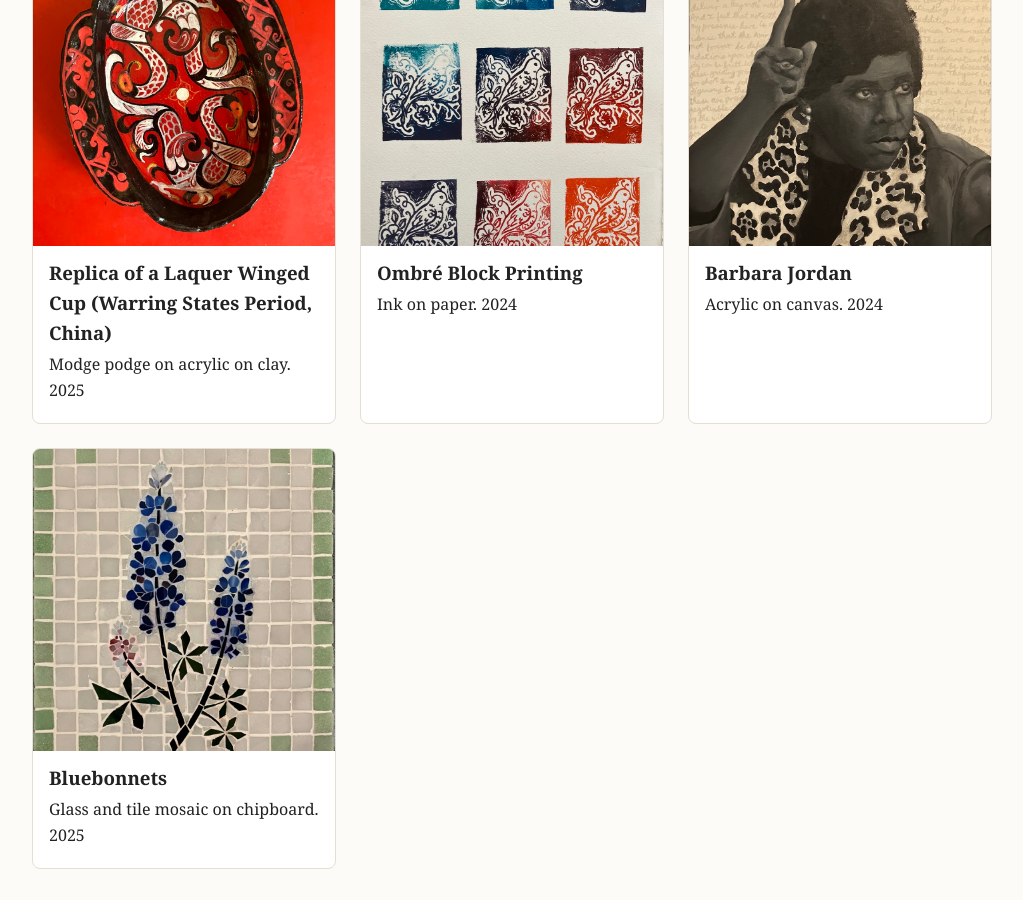
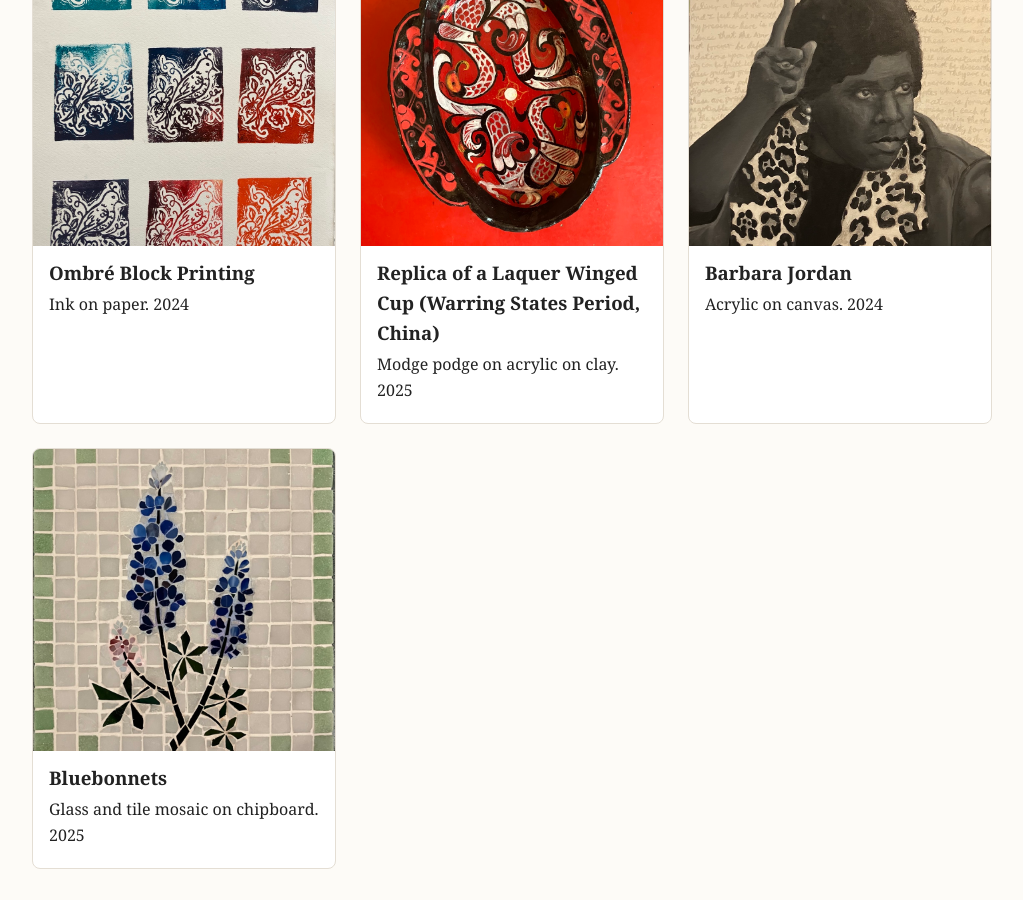
Before and after one commit to DJLiZe/portfolio, a Jekyll site: the page built from index.html, in a window 1280 px wide and 900 px high, scrolled down 302 px. Shown: the whole window, without its empty margins (128-1151 px from the left). Built offline with Jekyll 4.4.1, drawn with Linux system fonts in a browser that asks for light colours.

Commit message:
Update art.yml

```diff
--- a/_data/art.yml
+++ b/_data/art.yml
@@ -72,11 +72,6 @@
   image: /assets/img/barbara-jordan-portrait.jpg
   alt: A black-and-white painted portrait of Barbara Jordan, mid-speech with one finger raised, wearing a leopard-print blouse, painted over a background of her handwritten 1976 Democratic National Convention keynote speech with her name lettered across the top.
 
-- title: Ombré Block Printing
-  category: School Projects
-  description: Ink on paper. 2024
-  image: /assets/img/bird-block-print.jpg
-  alt: Nine block prints of the same bird-on-a-flowering-branch design arranged in a grid, each pulled in a different ink color from teal and blue to navy, red, and orange.
 
 - title: "Thank You: Photos"
   category: Cards
@@ -107,3 +102,9 @@
   description: Modge podge on acrylic on clay. 2025
   image: /assets/img/scrollwork-bowl.jpg
   alt: An oval ceramic dish with a scalloped black rim, painted in red, black, and white with four stylized swirling birds arranged around a small central flower.
+
+- title: Ombré Block Printing
+  category: School Projects
+  description: Ink on paper. 2024
+  image: /assets/img/bird-block-print.jpg
+  alt: Nine block prints of the same bird-on-a-flowering-branch design arranged in a grid, each pulled in a different ink color from teal and blue to navy, red, and orange.
```
